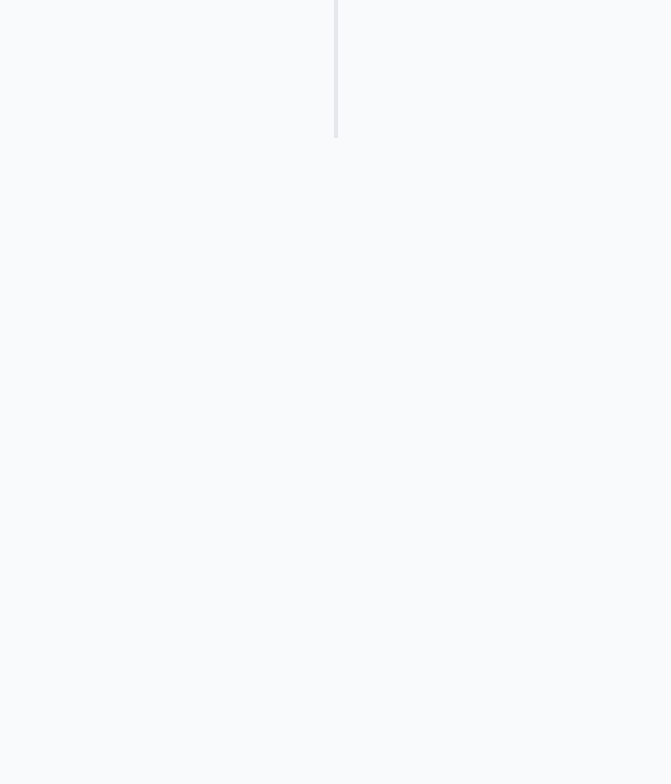
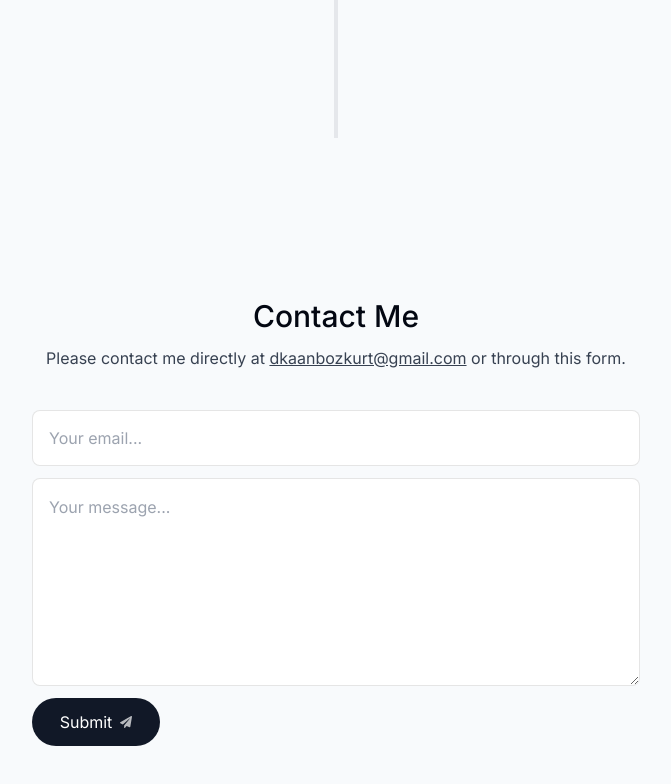
Before and after one commit to dkbozkurt/dkbozkurt-portfolio, a Next.js app: page / in a window 1280 px wide. Shown: the part 3743-4527 px from the top of the page, without its empty margins (304-975 px from the left). Built offline with nearby package versions, Linux system fonts and the light colour scheme.

Commit message:
contact section

```diff
--- a/app/layout.tsx
+++ b/app/layout.tsx
@@ -19,7 +19,7 @@
     return (
         <html lang="en"
         className="!scroll-smooth">
-        <body className={`${inter.className} bg-slate-50 text-gray-950 relative h-[5000px] pt-28 sm:pt-36`}>
+        <body className={`${inter.className} bg-slate-50 text-gray-950 relative pt-28 sm:pt-36`}>
             <div className = "bg-[#fbe2e3] absolute top-[-6rem] -z-10 right-[11rem] h-[31.25rem] w-[31.25rem] rounded-full blur-[10rem] sm:w-[68.75rem]"></div>
             <div className = "bg-[#dbd7fb] absolute top-[-1rem] -z-10 left-[-35rem] h-[31.25rem] w-[50rem] rounded-full blur-[10rem] sm:w-[68.75rem] md:left-[-33rem] lg:left-[-28rem] xl:left-[-15rem] 2xl:left-[-5rem]"></div>
 
--- a/app/page.tsx
+++ b/app/page.tsx
@@ -4,6 +4,7 @@
 import Projects from "@/components/projects";
 import Skills from "@/components/skills";
 import Experience from "@/components/experience";
+import Contact from "@/components/contact";
 
 export default function Home() {
   return (
@@ -14,6 +15,7 @@
         <Projects />
         <Skills />
         <Experience />
+        <Contact />
     </main>
   )
 }
--- /dev/null
+++ b/components/contact.tsx
@@ -0,0 +1,31 @@
+import React from 'react'
+import SectionHeading from './section-heading'
+import { FaPaperPlane } from 'react-icons/fa'
+
+export default function Contact() {
+  return (
+    <section
+    id="contact"
+    className="mb-20 sm:mb-28 w-[min(100%,38rem)] text-center"
+    >
+        <SectionHeading>Contact Me</SectionHeading>
+
+        <p className="-mt-5 text-gray-700">
+            Please contact me directly at{" "}
+            <a className = "underline" href="mailto:dkaanbozkurt@gmail.com">dkaanbozkurt@gmail.com
+            </a>
+            {" "}or through this form.</p>
+
+            <form className="flex flex-col mt-10">
+                <input className="px-4 rounded-lg h-14 borderBlack" type="email" placeholder="Your email..." />
+
+                <textarea className="p-4 my-3 rounded-lg h-52 borderBlack" placeholder="Your message..."/>
+
+                <button type="submit"
+                className="group flex items-center justify-center gap-2 h-[3rem] w-[8rem] bg-gray-900 text-white rounded-full outline-none transition-all focus:scale-110 hover:scale-110 hover:bg-gray-950 active:scale-105">
+                    Submit <FaPaperPlane className="text-xs transition-all opacity-70 group-hover:translate-x-1 group-hover:-translate-y-1"/>{" "}
+                </button>
+            </form>
+    </section>
+  )
+}
```
